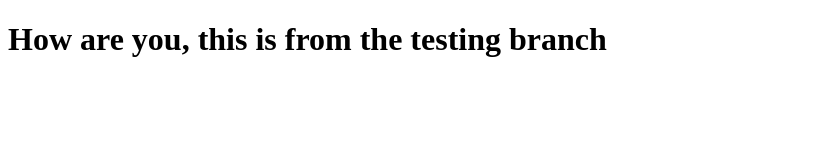
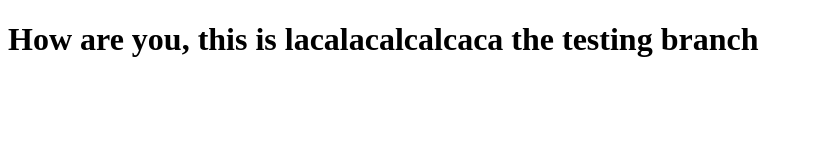
Before and after one commit to Juniour7/learning, a plain HTML site: page index.html in a window 1280 px wide. Shown: the whole page, without its empty margins (0-813 px from the left). Drawn offline with Linux system fonts and the light colour scheme.

Commit message:
I want conflicts

```diff
--- a/index.html
+++ b/index.html
@@ -6,6 +6,6 @@
     <title>Source</title>
 </head>
 <body>
-    <h1>How are you, this is from the testing branch</h1>
+    <h1>How are you, this is lacalacalcalcaca the testing branch</h1>
 </body>
 </html>
```
